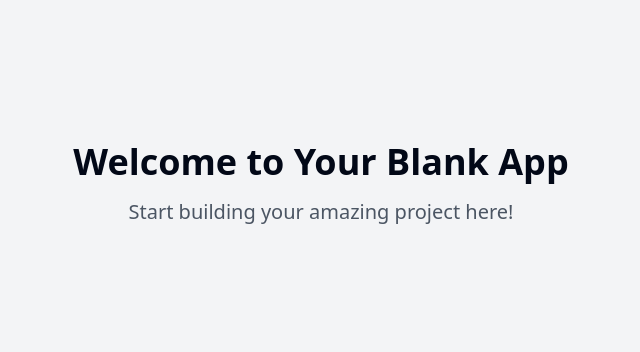
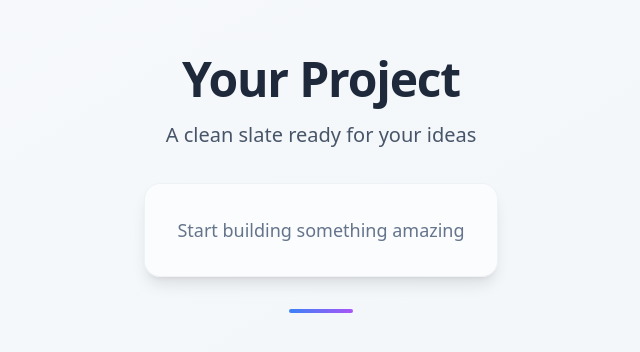
Before and after one commit to michelsomcl/vibesys-oficina22, a React (Vite) app: page / in a window 1280 px wide. Shown: the part 216-568 px from the top of the page, without its empty margins (319-959 px from the left). Built offline with nearby package versions, Linux system fonts and the light colour scheme.

Commit message:
Create empty project
Initialize an empty project with no data.

```diff
--- a/index.html
+++ b/index.html
@@ -1,20 +1,18 @@
+
 <!DOCTYPE html>
 <html lang="en">
   <head>
     <meta charset="UTF-8" />
     <meta name="viewport" content="width=device-width, initial-scale=1.0" />
-    <title>nothingness-base-build</title>
-    <meta name="description" content="Lovable Generated Project" />
-    <meta name="author" content="Lovable" />
+    <title>Your Project</title>
+    <meta name="description" content="A clean project ready for development" />
+    <meta name="author" content="Your Name" />
 
-    <meta property="og:title" content="nothingness-base-build" />
-    <meta property="og:description" content="Lovable Generated Project" />
+    <meta property="og:title" content="Your Project" />
+    <meta property="og:description" content="A clean project ready for development" />
     <meta property="og:type" content="website" />
-    <meta property="og:image" content="https://lovable.dev/opengraph-image-p98pqg.png" />
 
     <meta name="twitter:card" content="summary_large_image" />
-    <meta name="twitter:site" content="@lovable_dev" />
-    <meta name="twitter:image" content="https://lovable.dev/opengraph-image-p98pqg.png" />
   </head>
 
   <body>
--- a/src/pages/Index.tsx
+++ b/src/pages/Index.tsx
@@ -1,11 +1,28 @@
-// Update this page (the content is just a fallback if you fail to update the page)
+
+import React from 'react';
 
 const Index = () => {
   return (
-    <div className="min-h-screen flex items-center justify-center bg-gray-100">
-      <div className="text-center">
-        <h1 className="text-4xl font-bold mb-4">Welcome to Your Blank App</h1>
-        <p className="text-xl text-gray-600">Start building your amazing project here!</p>
+    <div className="min-h-screen bg-gradient-to-br from-slate-50 to-slate-100 flex items-center justify-center p-4">
+      <div className="text-center space-y-8 max-w-2xl mx-auto">
+        <div className="space-y-4">
+          <h1 className="text-5xl font-bold text-slate-800 tracking-tight">
+            Your Project
+          </h1>
+          <p className="text-xl text-slate-600 leading-relaxed">
+            A clean slate ready for your ideas
+          </p>
+        </div>
+
+        <div className="bg-white/60 backdrop-blur-sm rounded-2xl p-8 border border-slate-200/50 shadow-lg">
+          <p className="text-slate-500 text-lg">
+            Start building something amazing
+          </p>
+        </div>
+
+        <div className="flex justify-center">
+          <div className="w-16 h-1 bg-gradient-to-r from-blue-500 to-purple-500 rounded-full"></div>
+        </div>
       </div>
     </div>
   );
```
